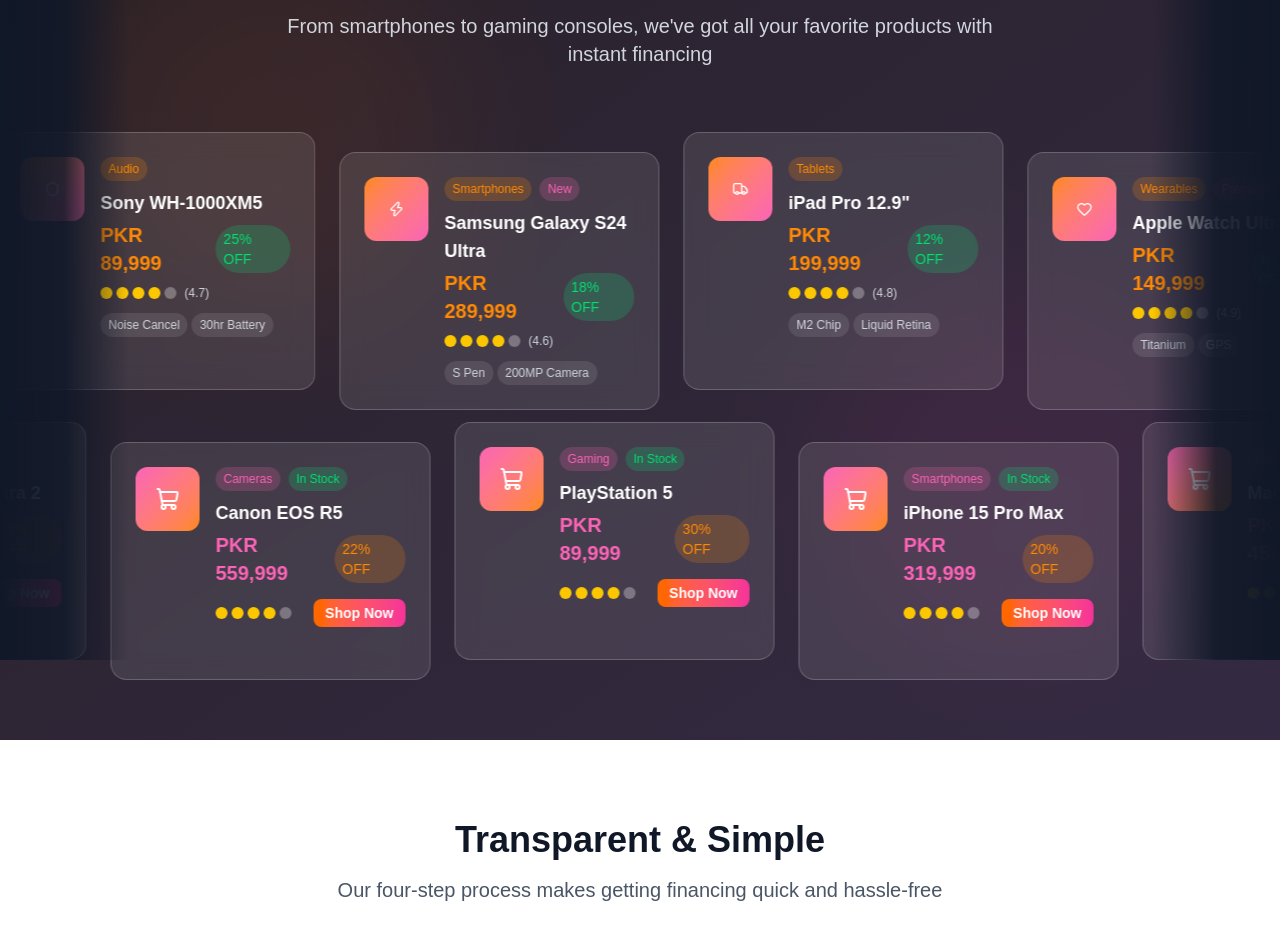
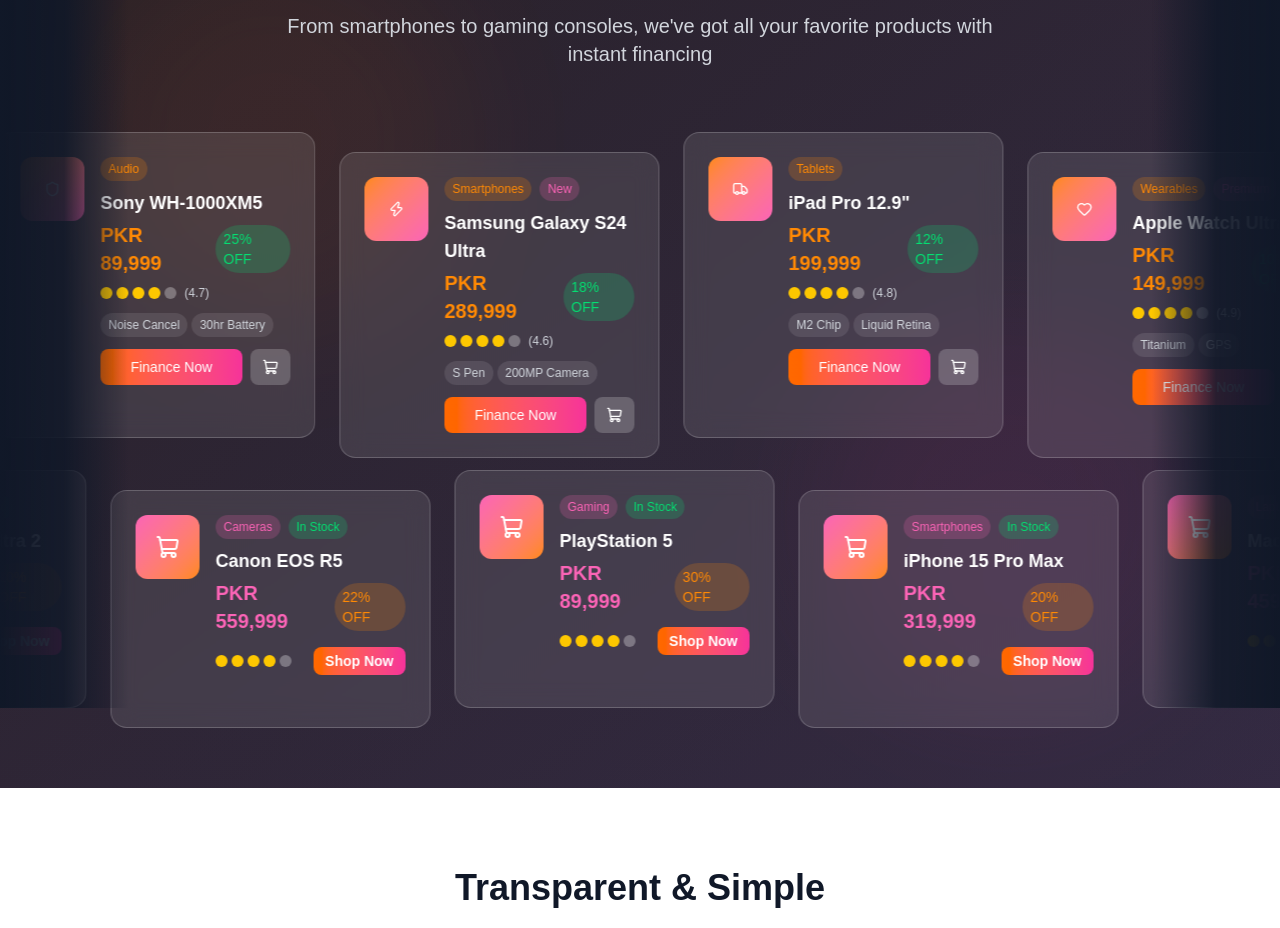
Before and after one commit to SahulatKar/Sahulatkar_Frontend, a Next.js app in the folder saulatkar-frontend/: page / in a window 1280 px wide. Shown: the part 2266-3194 px from the top of the page. Built offline with nearby package versions, Linux system fonts and the light colour scheme.

Commit message:
add product showcase component

```diff
--- a/saulatkar-frontend/src/components/ui/product-showcase.tsx
+++ b/saulatkar-frontend/src/components/ui/product-showcase.tsx
@@ -24,7 +24,7 @@
     price: "PKR 319,999",
     discount: "20% OFF",
     rating: 4.8,
-    image: "/api/placeholder/200/200",
+    image: "https://images.unsplash.com/photo-1592286589213-73e0cda6d4b4?ixlib=rb-4.0.3&auto=format&fit=crop&w=200&h=200&q=80",
     badge: "Best Seller",
     features: ["A17 Pro", "Titanium", "48MP Camera"]
   },
@@ -35,7 +35,7 @@
     price: "PKR 459,999",
     discount: "15% OFF",
     rating: 4.9,
-    image: "/api/placeholder/200/200",
+    image: "https://images.unsplash.com/photo-1496181133206-80ce9b88a853?ixlib=rb-4.0.3&auto=format&fit=crop&w=200&h=200&q=80",
     badge: "Premium",
     features: ["M3 Max", "32GB RAM", "1TB SSD"]
   },
@@ -46,7 +46,7 @@
     price: "PKR 89,999",
     discount: "25% OFF",
     rating: 4.7,
-    image: "/api/placeholder/200/200",
+    image: "https://images.unsplash.com/photo-1505740420928-5e560c06d30e?ixlib=rb-4.0.3&auto=format&fit=crop&w=200&h=200&q=80",
     features: ["Noise Cancel", "30hr Battery", "HD Audio"]
   },
   {
@@ -56,7 +56,7 @@
     price: "PKR 289,999",
     discount: "18% OFF",
     rating: 4.6,
-    image: "/api/placeholder/200/200",
+    image: "https://images.unsplash.com/photo-1511707171634-5f897ff02aa9?ixlib=rb-4.0.3&auto=format&fit=crop&w=200&h=200&q=80",
     badge: "New",
     features: ["S Pen", "200MP Camera", "5G"]
   },
@@ -67,7 +67,7 @@
     price: "PKR 199,999",
     discount: "12% OFF",
     rating: 4.8,
-    image: "/api/placeholder/200/200",
+    image: "https://images.unsplash.com/photo-1544244015-0df4b3ffc6b0?ixlib=rb-4.0.3&auto=format&fit=crop&w=200&h=200&q=80",
     features: ["M2 Chip", "Liquid Retina", "5G"]
   },
   {
@@ -77,7 +77,7 @@
     price: "PKR 149,999",
     discount: "10% OFF",
     rating: 4.9,
-    image: "/api/placeholder/200/200",
+    image: "https://images.unsplash.com/photo-1523275335684-e0f698d48a1a?ixlib=rb-4.0.3&auto=format&fit=crop&w=200&h=200&q=80",
     badge: "Premium",
     features: ["Titanium", "GPS", "100m Water"]
   },
@@ -88,7 +88,7 @@
     price: "PKR 559,999",
     discount: "22% OFF",
     rating: 4.8,
-    image: "/api/placeholder/200/200",
+    image: "https://images.unsplash.com/photo-1502740508437-0ccf6998c905?ixlib=rb-4.0.3&auto=format&fit=crop&w=200&h=200&q=80",
     features: ["45MP", "8K Video", "IBIS"]
   },
   {
@@ -98,7 +98,7 @@
     price: "PKR 89,999",
     discount: "30% OFF",
     rating: 4.7,
-    image: "/api/placeholder/200/200",
+    image: "https://images.unsplash.com/photo-1492744992467-428c565c5150?ixlib=rb-4.0.3&auto=format&fit=crop&w=200&h=200&q=80",
     badge: "Gaming",
     features: ["4K Gaming", "SSD", "Ray Tracing"]
   }
@@ -236,12 +236,28 @@
                         ))}
                         <span className="text-xs text-gray-300 ml-1">({product.rating})</span>
                       </div>
-                      <div className="flex flex-wrap gap-1">
+                      <div className="flex flex-wrap gap-1 mb-3">
                         {product.features.slice(0, 2).map((feature, idx) => (
                           <span key={idx} className="text-xs text-gray-300 bg-white/10 px-2 py-1 rounded-full">
                             {feature}
                           </span>
                         ))}
+                      </div>
+                      <div className="flex gap-2">
+                        <button
+                          onClick={() => window.location.href = '/auth/login'}
+                          className="flex-1 bg-gradient-to-r from-orange-500 to-pink-500 text-white px-3 py-2 rounded-lg text-sm font-medium hover:from-orange-600 hover:to-pink-600 transition-colors"
+                        >
+                          Finance Now
+                        </button>
+                        <button
+                          onClick={() => {
+                            alert('Added to cart! This feature will be implemented with cart management.')
+                          }}
+                          className="bg-white/20 text-white px-3 py-2 rounded-lg text-sm font-medium hover:bg-white/30 transition-colors"
+                        >
+                          <ShoppingCart className="w-4 h-4" />
+                        </button>
                       </div>
                     </div>
                   </div>
```
